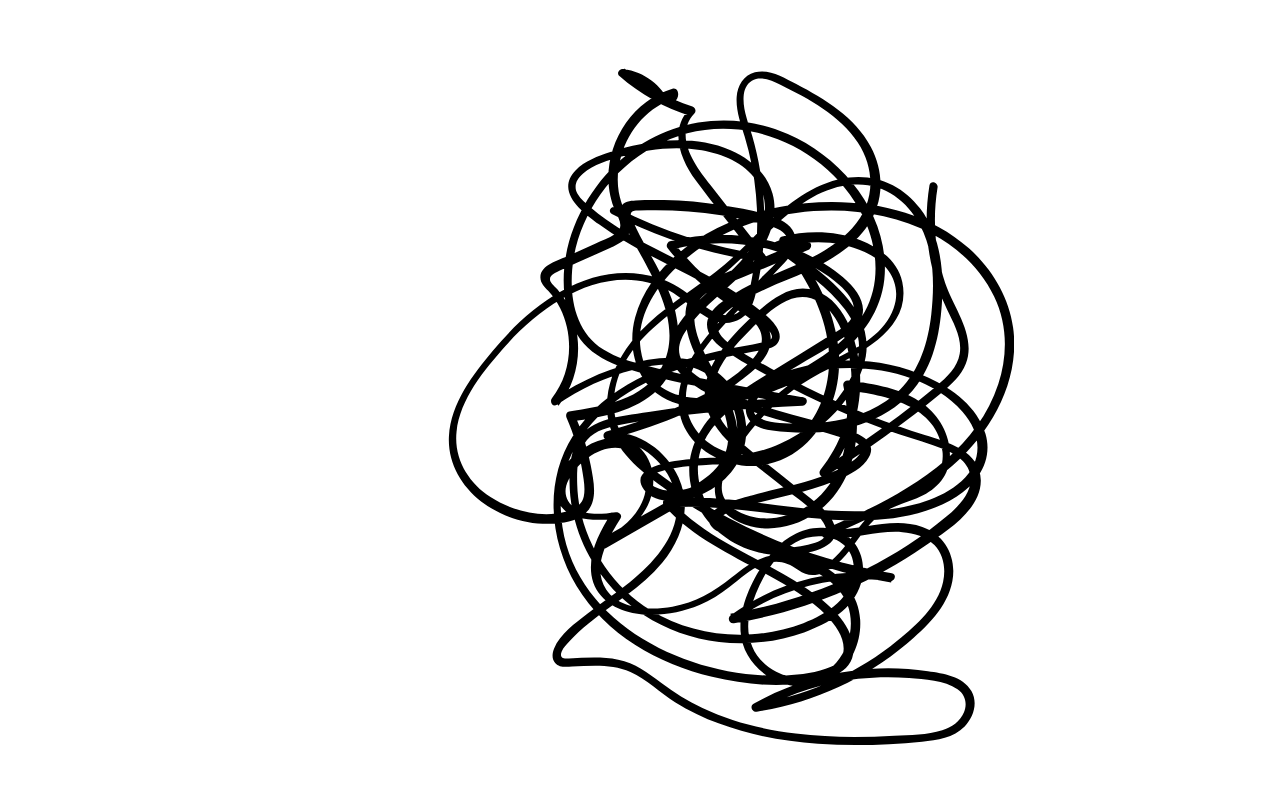
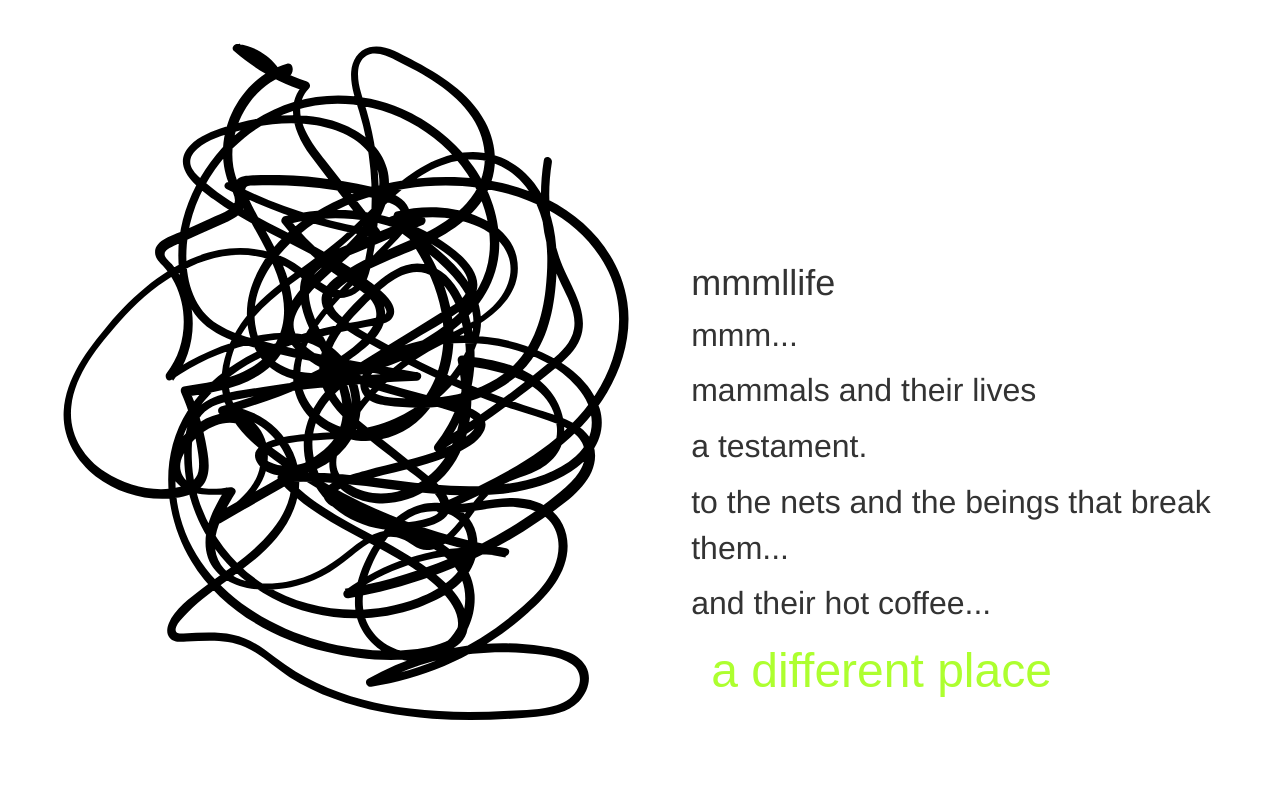
Before and after one commit to jwgoedert/learning-garden, a plain HTML site: page index.html in a window 1280 px wide. Shown: the top 800 px of the page. Drawn offline with nearby package versions, Linux system fonts and the light colour scheme.

Commit message:
Switch to horizontal configuration on home page

```diff
--- a/index.css
+++ b/index.css
@@ -1,24 +1,28 @@
 .image-box {
     /* width: 100%; */
     padding: 15%;
-    text-align: center;
+    text-align: left;
     height: 50vh;
     /* margin-left: 35%; */
 }
 
 .main-logo {
     height: 100vh;
-    margin-left: 35%;
+    width: 54%;
+    /* margin-left: 35%; */
+    position: relative;
+    margin-top: -45px;
 }
 
 p {
     justify-content: center;
-    text-align: center;
+    text-align: left;
     font-size: 32px;
 }
 
 h1 {
-    text-align: center;
+    text-align: left;
+    padding-top: 19%;
 }
 
 #choiceNav {
--- a/index.html
+++ b/index.html
@@ -26,7 +26,7 @@
 
 <body>
 
-  <img src="assets/images/mmmllife.svg" class="main-logo" alt="mmm... mammal life">
+  <img src="assets/images/mmmllife.svg" class="main-logo col-md-6" alt="mmm... mammal life">
   <h1>mmmllife</h1>
   <p>mmm...</p>
   <p>mammals and their lives</p>
```
